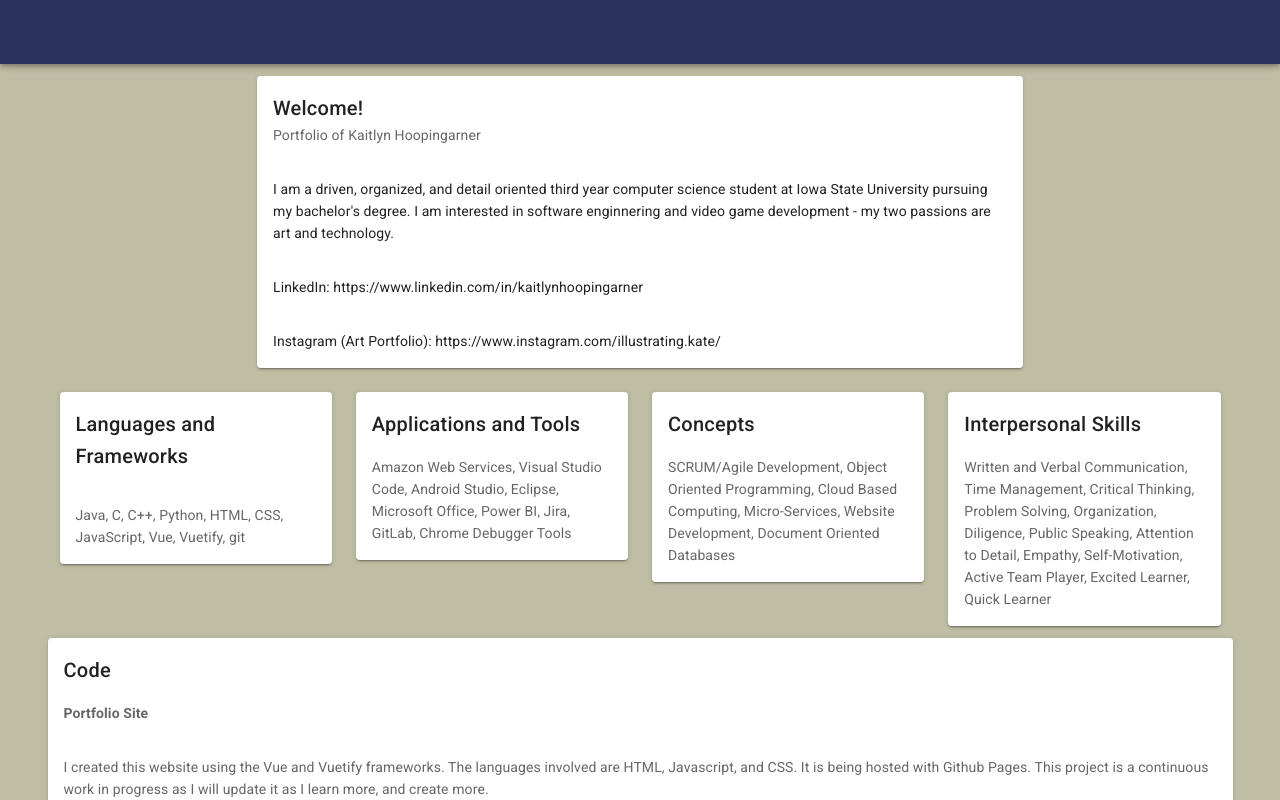
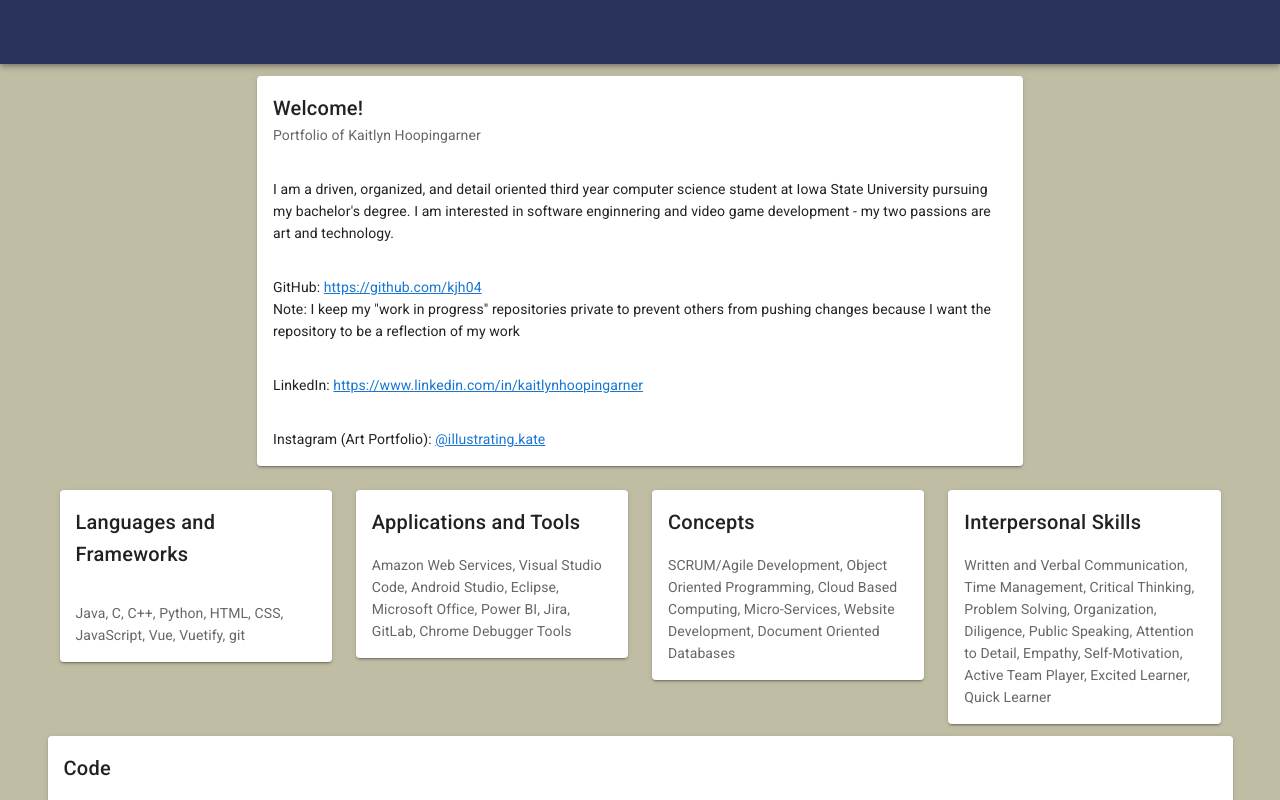
Before and after one commit to kjh04/kjh04.github.io-portfolio, a Vue app: page / in a window 1280 px wide. Shown: the top 800 px of the page. Built offline with nearby package versions, Linux system fonts and the light colour scheme.

Commit message:
Updated links

```diff
--- a/src/App.vue
+++ b/src/App.vue
@@ -42,10 +42,14 @@
                   I am interested in software enginnering and video game development - my two passions are art and technology.
                 </v-card-text>
                 <v-card-text>
-                  LinkedIn: https://www.linkedin.com/in/kaitlynhoopingarner
+                  GitHub: <a href="https://github.com/kjh04">https://github.com/kjh04</a> <br>
+                  Note: I keep my "work in progress" repositories private to prevent others from pushing changes because I want the repository to be a reflection of my work
                 </v-card-text>
                 <v-card-text>
-                  Instagram (Art Portfolio): https://www.instagram.com/illustrating.kate/
+                  LinkedIn: <a href="https://www.linkedin.com/in/kaitlynhoopingarner">https://www.linkedin.com/in/kaitlynhoopingarner</a>
+                </v-card-text>
+                <v-card-text>
+                  Instagram (Art Portfolio): <a href="https://www.instagram.com/illustrating.kate/">@illustrating.kate</a>
                 </v-card-text>
               </div>
             </v-card>
```
